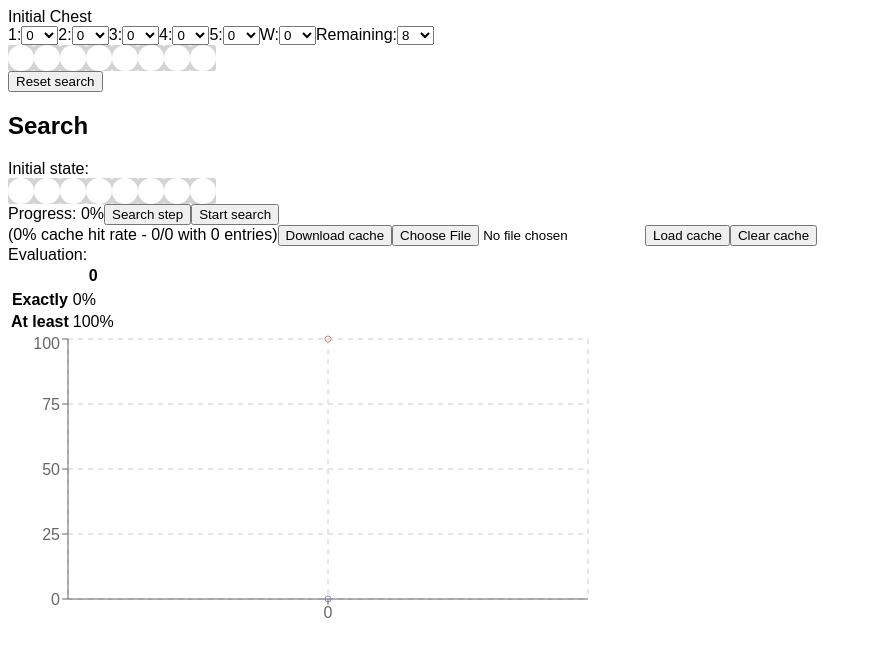
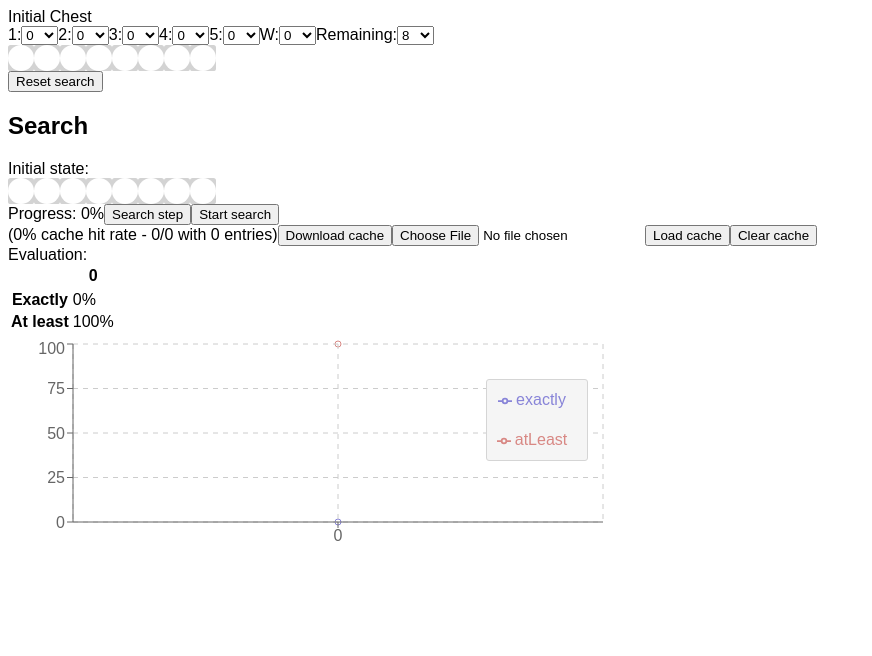
Before and after one commit to costas-basdekis/probable-worms, a React (Create React App) app: page / in a window 1280 px wide. Shown: the top 656 px of the page, without its empty margins (0-872 px from the left). Built offline with nearby package versions, Linux system fonts and the light colour scheme.

Commit message:
Add chart legend

```diff
--- a/src/App.tsx
+++ b/src/App.tsx
@@ -4,7 +4,7 @@ import _ from "underscore";
 import "./styles.scss";
 import * as worms from "./worms";
 import {RemoteSearch, SearchInstance} from "./RemoteSearch";
-import {LineChart, Line, CartesianGrid, XAxis, YAxis, Tooltip} from 'recharts';
+import {LineChart, Line, CartesianGrid, XAxis, YAxis, Tooltip, Legend} from 'recharts';
 import {createSelector} from "reselect";
 import {TooltipProps} from "recharts/types/component/Tooltip";
 
@@ -261,6 +261,15 @@ class REvaluationChartTooltip extends Component<TooltipProps<number, number>> {
 }
 
 class REvaluationChart extends Component<REvaluationChartProps> {
+  legendWrapperStyle = {
+    top: 40,
+    right: 20,
+    backgroundColor: '#f5f5f5',
+    border: '1px solid #d5d5d5',
+    borderRadius: 3,
+    lineHeight: '40px',
+  };
+
   chartDataSelector = createSelector(
     ({totals}: REvaluationChartProps) => totals,
     ({exactRoundedPercentagesEntries}: REvaluationChartProps) => exactRoundedPercentagesEntries,
@@ -281,13 +290,14 @@ class REvaluationChart extends Component<REvaluationChartProps> {
   render() {
     const {chartData} = this;
     return (
-      <LineChart width={600} height={300} data={chartData} margin={{ top: 5, right: 20, bottom: 5, left: 0 }}>
+      <LineChart className={"probabilities-chart"} width={600} height={300} data={chartData} >
         <Line type={"monotone"} dataKey={"exactly"} stroke={"#8884d8"} isAnimationActive={false} />
         <Line type={"monotone"} dataKey={"atLeast"} stroke={"#d88884"} isAnimationActive={false} />
         <CartesianGrid stroke={"#ccc"} strokeDasharray={"5 5"} />
         <XAxis dataKey={"total"} />
         <YAxis />
         <Tooltip content={<REvaluationChartTooltip />}/>
+        <Legend width={100} wrapperStyle={this.legendWrapperStyle} />
       </LineChart>
     );
   }
--- a/src/styles.scss
+++ b/src/styles.scss
@@ -122,8 +122,10 @@
   }
 }
 
-.custom-tooltip {
-  &.recharts-default-tooltip {
+.probabilities-chart {
+  margin: 5px 20px 5px 0;
+
+  .recharts-default-tooltip {
     margin: 0;
     padding: 10px;
     background-color: rgb(255, 255, 255);
```
